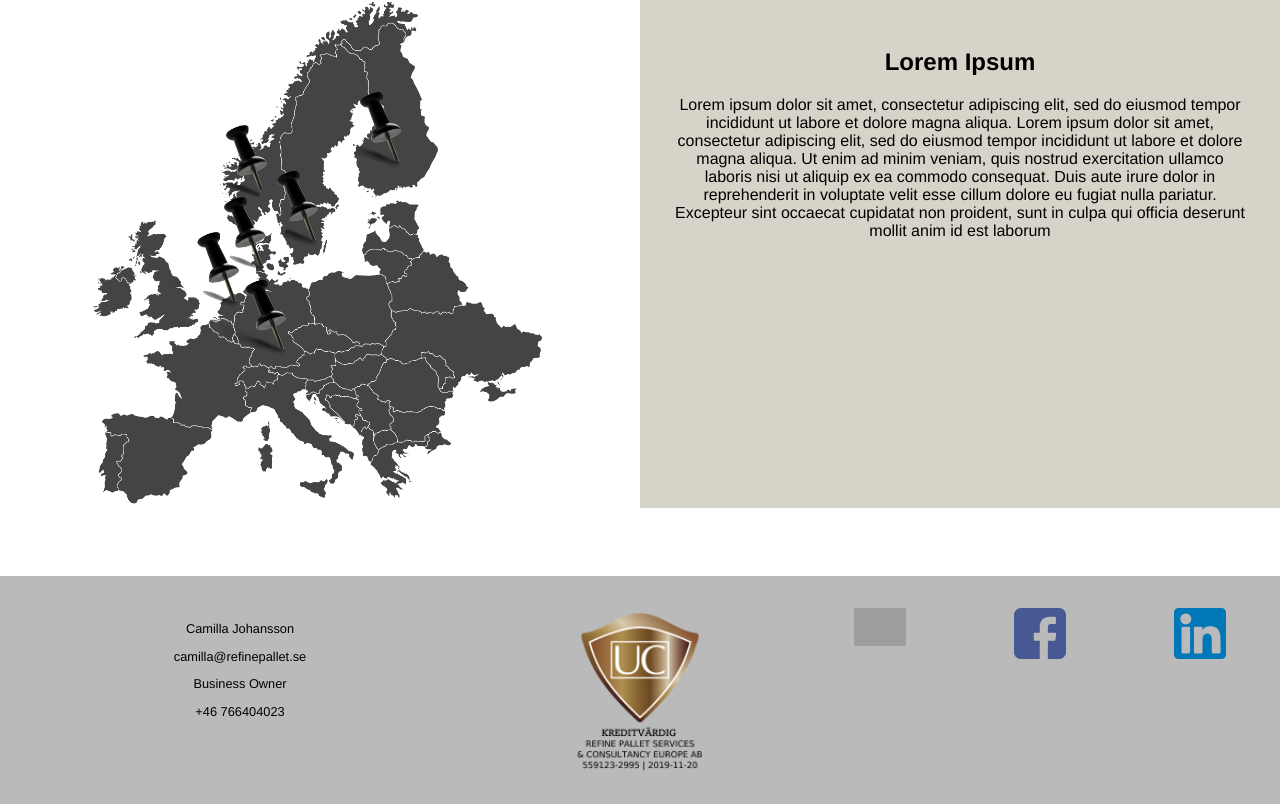
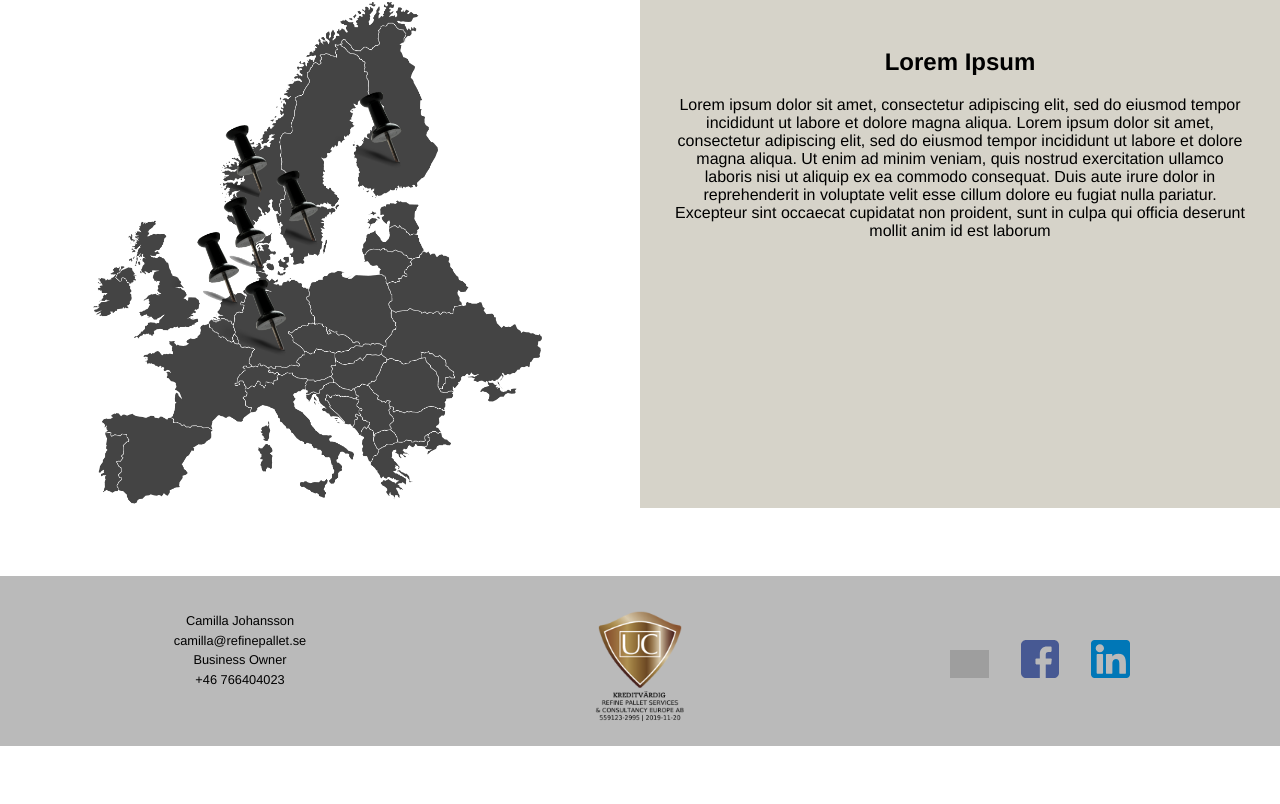
Before and after one commit to LouiseBackstrom/website-for-Refine, a Vue app: page / in a window 1280 px wide. Shown: the part 1620-2424 px from the top of the page. After the commit the page ends 2366 px from the top, so only its background shows below. Built offline with nearby package versions, Linux system fonts and the light colour scheme; grey boxes are pictures that could not be loaded.

Commit message:
feat: added component "Tjanster"

```diff
--- a/src/components/footer/Footer.vue
+++ b/src/components/footer/Footer.vue
@@ -6,9 +6,10 @@
                       <p>+46 766404023</p>
     </div>
     <div class="item2"><img src="@/assets/sigill.png" alt="sigill"></div>
-    <div class="item3"><img src="@/assets/instagram.svg" alt="instagram"></div>
-    <div class="item4"><img src="@/assets/facebook.svg" alt="facebook"></div>
-    <div class="item5"><img src="@/assets/linkedin.svg" alt="linkedin"></div>
+    <div class="item3"> <img class="instagram" src="@/assets/instagram.svg" alt="instagram">
+                        <img class="facebook" src="@/assets/facebook.svg" alt="facebook">
+                        <img class="linkedin" src="@/assets/linkedin.svg" alt="linkedin">
+    </div>
   </footer>
 </template>
 
--- a/src/components/footer/_footer.scss
+++ b/src/components/footer/_footer.scss
@@ -12,37 +12,35 @@ footer {
 
         p {
             font-size: 0.8rem;
+            margin: 0.3rem;
         }
     }
     .item2 {
         grid-area: 1 / 4 / span 1 / span 2;
 
         img {
-            width: 10vw;
+            width: 7vw;
             object-fit: cover;
         }
     }
     .item3 {
-        grid-area: 1 / 6 / span 1 / span 1;
+        grid-area: 1 / 6 / span 1 / span 3;
+        padding: 2rem 0 0 0;
 
-        img {
-            width: 4vw;
+        .instagram {
+            width: 3vw;
             object-fit: cover;
+            margin: 0 1rem;
         }
-    }
-    .item4 {
-        grid-area: 1 / 7 / span 1 / span 1;
-        img {
-            width: 4vw;
+        .facebook {
+            width: 3vw;
             object-fit: cover;
+            margin: 0 1rem;
         }
-    }
-    .item5 {
-        grid-area: 1 / 8 / span 1 / span 1;
-
-        img {
-            width: 4vw;
+        .linkedin {
+            width: 3vw;
             object-fit: cover;
+            margin: 0 1rem;
         }
     }
 }
--- /dev/null
+++ b/src/components/tjanster/Tjanster.vue
@@ -0,0 +1,36 @@
+<template>
+  <div class="tjanster">
+    <div class="item1">
+       <h2>Lorem Ipsum</h2>
+      <p>Lorem ipsum dolor sit amet, consectetur adipiscing elit, sed do eiusmod tempor incididunt ut labore et dolore magna aliqua.</p>
+    </div>
+    <div class="item2">
+      <img src="@/assets/CustomerTrust1.png" alt="customer">
+    </div>
+    <div class="item3">
+      <h2>Lorem Ipsum</h2>
+      <p>Lorem ipsum dolor sit amet, consectetur adipiscing elit, sed do eiusmod tempor incididunt ut labore et dolore magna aliqua.
+
+Lorem ipsum dolor sit amet, consectetur adipiscing elit, sed do eiusmod tempor incididunt ut labore et dolore magna aliqua. Ut enim ad minim veniam, quis nostrud exercitation ullamco laboris nisi ut aliquip ex ea commodo consequat. Duis aute irure dolor in reprehenderit in voluptate velit esse cillum dolore eu fugiat nulla pariatur.</p>
+    </div>
+    <div class="item4">
+      <h2>Lorem Ipsum</h2>
+      <p>Lorem ipsum dolor sit amet, consectetur adipiscing elit, sed do eiusmod tempor incididunt ut labore et dolore magna aliqua.
+
+Lorem ipsum dolor sit amet, consectetur adipiscing elit, sed do eiusmod tempor incididunt ut labore et dolore magna aliqua. Ut enim ad minim veniam, quis nostrud exercitation ullamco laboris nisi ut aliquip ex ea commodo consequat. Duis aute irure dolor in reprehenderit in voluptate velit esse cillum dolore eu fugiat nulla pariatur. Excepteur sint occaecat cupidatat non proident, sunt in culpa qui officia deserunt mollit anim id est laborum</p>
+    </div>
+  </div>
+</template>
+
+<script>
+
+
+export default {
+  name: 'Tjanster'
+
+  }
+</script>
+
+<style lang="scss">
+@import './_tjanster.scss';
+</style>
--- /dev/null
+++ b/src/components/tjanster/_tjanster.scss
@@ -0,0 +1,39 @@
+@import '@/scss/_main.scss';
+
+.hem {
+    display: grid;
+    grid-template-columns: repeat(8, 12.5%);
+
+    .item1 {
+        grid-area: 1 / 1 / span 1 / span 8;
+        margin: 2rem 0;
+        padding: 2rem;
+        height: 40vw;
+        background-color: $lightgray;
+    }
+    .item2 {
+        grid-area: 2 / 1 / span 1 / span 4;
+        margin: 2rem 0;
+        padding: 2rem;
+        height: 40vw;
+        background-color: $gray;
+    }
+    .item3 {
+        grid-area: 2 / 5 / span 1 / span 4;
+        margin: 2rem 0;
+        background-color: $beige;
+
+        img {
+            height: 100%;
+            height: 40vw;
+            object-fit: cover;
+        }
+    }
+    .item4 {
+        grid-area: 3 / 1 / span 1 / span 8;
+        margin: 2rem 0;
+        background-color: $darkgray;
+        height: 40vw;
+        padding: 2rem;
+    }
+}
--- a/src/views/Services.vue
+++ b/src/views/Services.vue
@@ -2,20 +2,22 @@
   <div class="services">
 
 
-    <h1>This is</h1>
+    <Tjanster />
     <Footer />
   </div>
 </template>
 
 <script>
 
+import Tjanster from '@/components/tjanster/Tjanster.vue'
 import Footer from '@/components/footer/Footer.vue'
 
 
 export default {
   name: 'services',
   components: {
-   Footer
+    Tjanster,
+    Footer
 
   }
 }
```
Also changed, not shown: src/assets/CustomerTrust1.png (renamed from src/assets/CustomerTrust1-1024x625.png).
